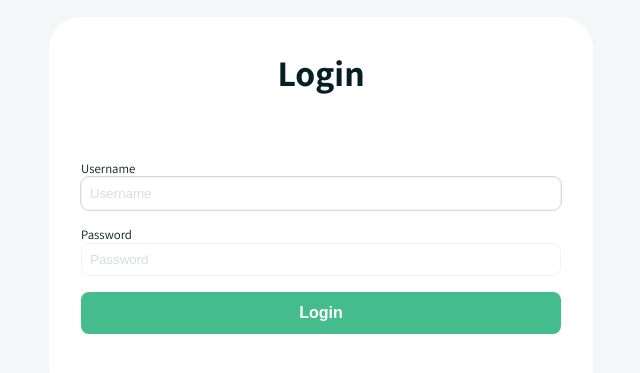
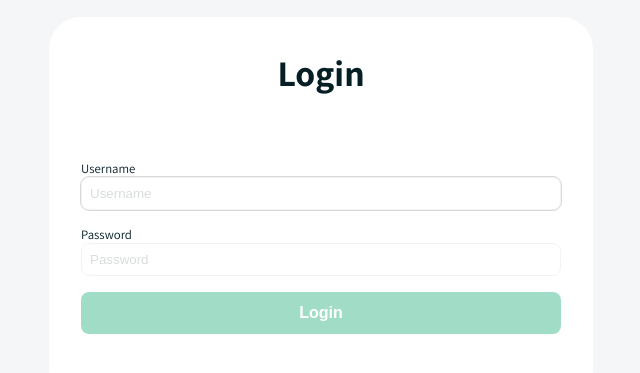
Before and after one commit to domenichelfenstein/ng-my-best-practices, an Angular app: page /login in a window 1280 px wide. Shown: the part 191-564 px from the top of the page, without its empty margins (319-959 px from the left). Built offline with nearby package versions, Linux system fonts and the light colour scheme.

Commit message:
button[disabled] style

```diff
--- a/src/_components.scss
+++ b/src/_components.scss
@@ -12,6 +12,11 @@
    cursor: pointer;
    transition-duration: 1s;
 
+   &[disabled] {
+      opacity: .5;
+      cursor: not-allowed;
+   }
+
    &:hover, &:focus {
       background: $bg2;
       outline: none;
--- a/src/pages/login.ts
+++ b/src/pages/login.ts
@@ -17,7 +17,7 @@ import { AppCommonModule } from "../common/common.module";
             <label>Password</label>
             <input type="password" placeholder="Password" [(ngModel)]="password" name="password">
          </section>
-         <button type="submit">Login</button>
+         <button type="submit" [disabled]="!username || !password">Login</button>
       </form>`,
    styleUrls: ["./login.scss"],
    imports: [
--- a/src/root.scss
+++ b/src/root.scss
@@ -19,5 +19,9 @@
          margin: 0;
          padding: 0;
       }
+
+      a {
+         cursor: pointer;
+      }
    }
 }
```
